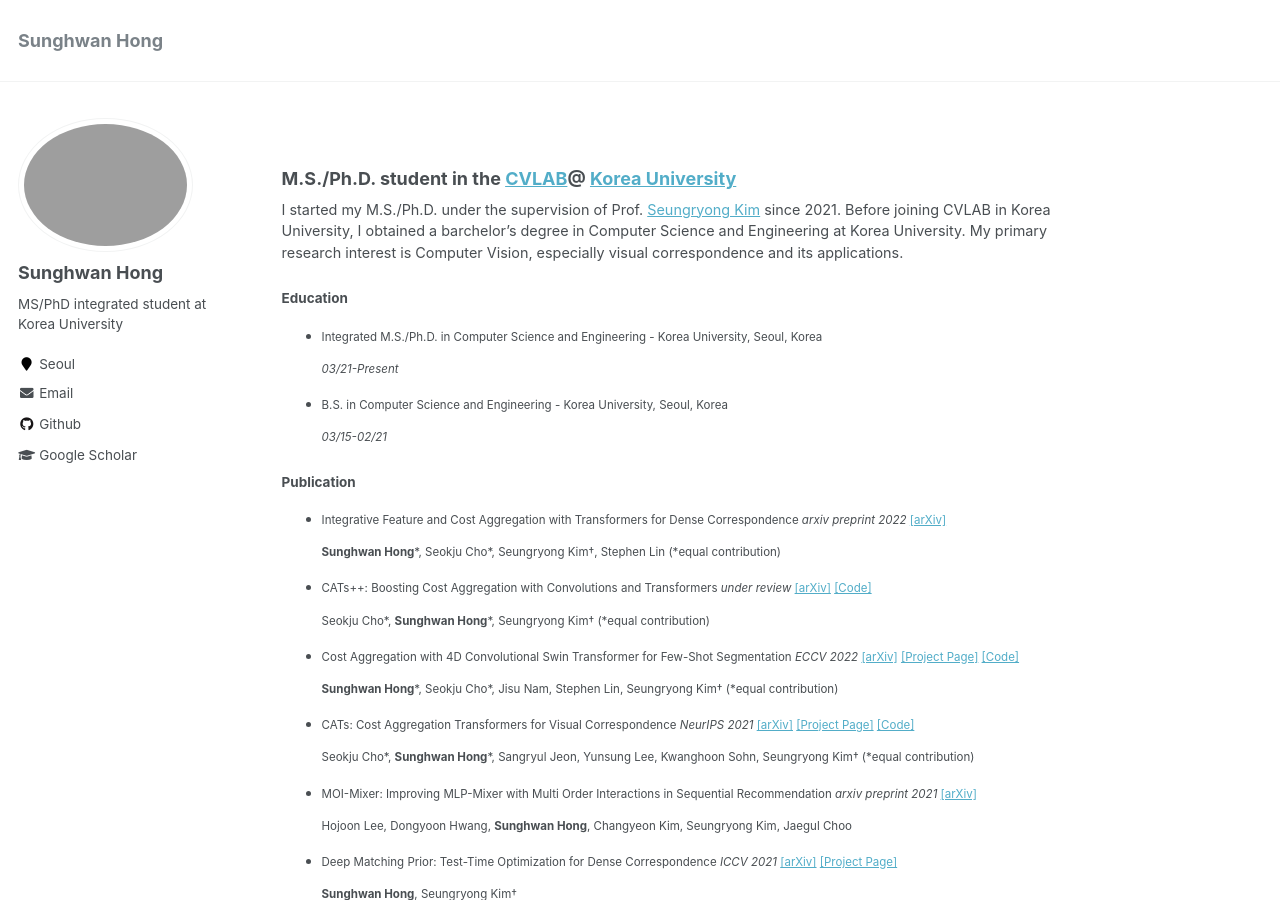
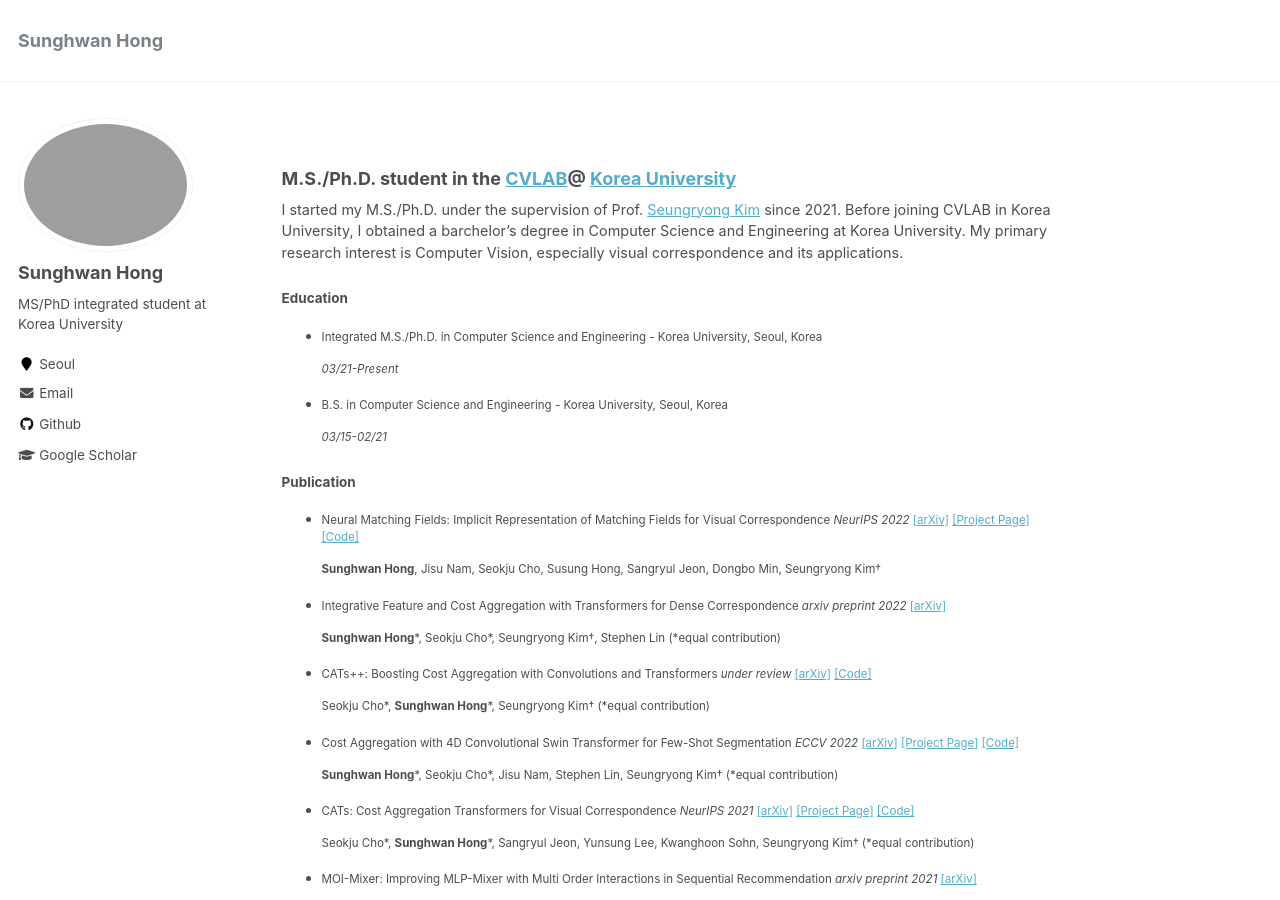
Before and after one commit to jang-1996/jang-1996.github.io, a Jekyll site: the page built from _pages/about.md, in a window 1280 px wide and 900 px high. Built offline with Jekyll 4.4.1, drawn with Linux system fonts in a browser that asks for light colours.

Commit message:
Update about.md

```diff
--- a/_pages/about.md
+++ b/_pages/about.md
@@ -24,6 +24,10 @@ I obtained a barchelor's degree in Computer Science and Engineering at Korea Uni
   _03/15-02/21_
 
 #### Publication
+* Neural Matching Fields: Implicit Representation of Matching Fields for Visual Correspondence _NeurIPS 2022_ [[arXiv]]([https://arxiv.org/abs/2209.08742](https://arxiv.org/abs/2210.02689)) [[Project Page]](https://ku-cvlab.github.io/NeMF/) [[Code]](https://github.com/KU-CVLAB/NeMF/)
+
+  **Sunghwan Hong**, Jisu Nam, Seokju Cho, Susung Hong, Sangryul Jeon, Dongbo Min, Seungryong Kim†
+
 * Integrative Feature and Cost Aggregation with Transformers for Dense Correspondence _arxiv preprint 2022_ [[arXiv]](https://arxiv.org/abs/2209.08742)
 
   **Sunghwan Hong**\*, Seokju Cho\*, Seungryong Kim†,  Stephen Lin (\*equal contribution)
```
